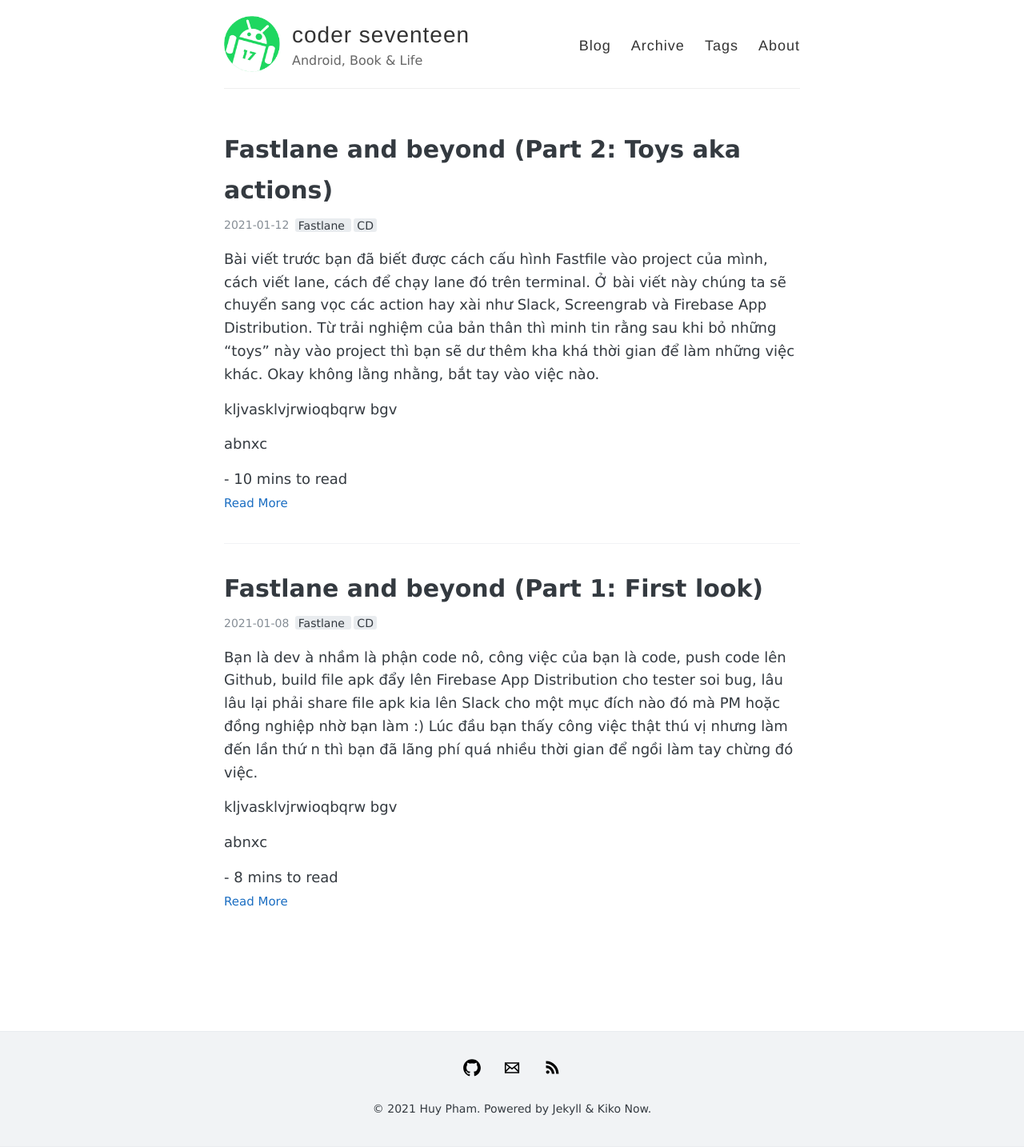
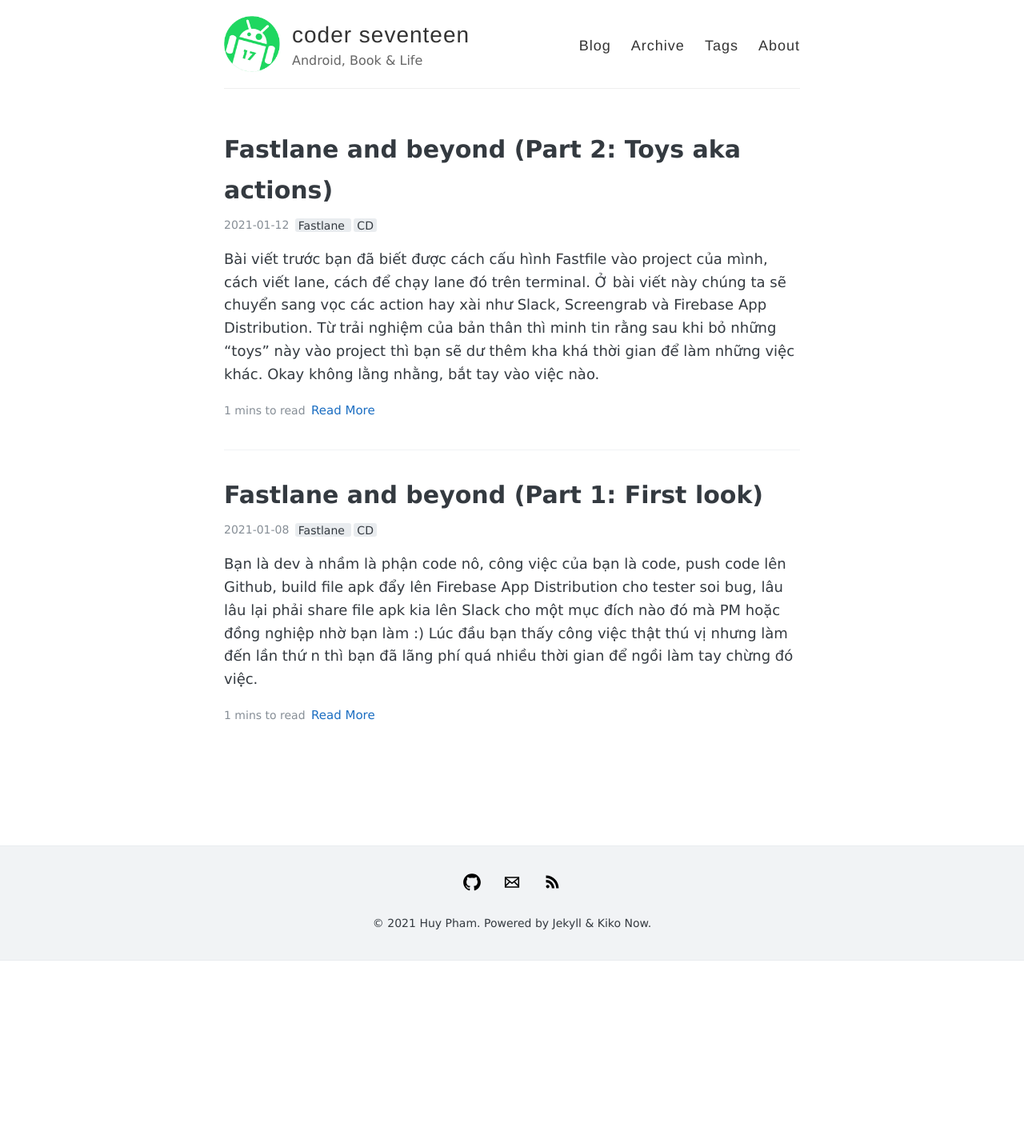
Before and after one commit to coder7eeN/coder7eeN.github.io, a Jekyll site: the page built from index.html, in a window 1280 px wide. Shown: the whole page at 80% size. Built offline with Jekyll 4.4.1, drawn with Linux system fonts in a browser that asks for light colours; the list of posts is cut into pages by our own code; after the commit the page ends 1201 px from its top, so only the background shows below that.

Commit message:
chore: add read time

```diff
--- a/_includes/read-time.html
+++ b/_includes/read-time.html
@@ -1,4 +1,4 @@
 <span class="reading-time" title="Estimate read time">
-    {% assign words = include.content | strip_html | number_of_words %}
+    {% assign words=include.content | strip_html | number_of_words %}
     {{ words | divided_by: 180 | plus: 1 }} mins to read
 </span>
--- a/_layouts/post.html
+++ b/_layouts/post.html
@@ -10,7 +10,7 @@ layout: default
       {{ page.date | date: "%Y-%m-%d" }}
     </span>
 
-    <span class="meta">
+    <span class="read-time">
       {% include read-time.html content=content %}
     </span>
 
--- a/index.html
+++ b/index.html
@@ -29,18 +29,13 @@ layout: default
         </ul>
       </div>
 
-      <!-- <div class="entry">
+      <div class="entry">
         {{ post.excerpt }}
-      </div> -->
+      </div>
 
-      <div>
-        <span class="entry meta">
-          {{post.excerpt - <p>abnxc</p>}} kljvasklvjrwioqbqrw bgv <p>abnxc</p>
-        </span>
-        <span class="meta">
-          - {% include read-time.html content=post.content %}
-        </span>
-      </div>
+      <span class="read-time">
+        {% include read-time.html content=content %}
+      </span>
 
       <a href="{{ site.baseurl }}{{ post.url }}" class="read-more">Read More</a>
     </article>
```
